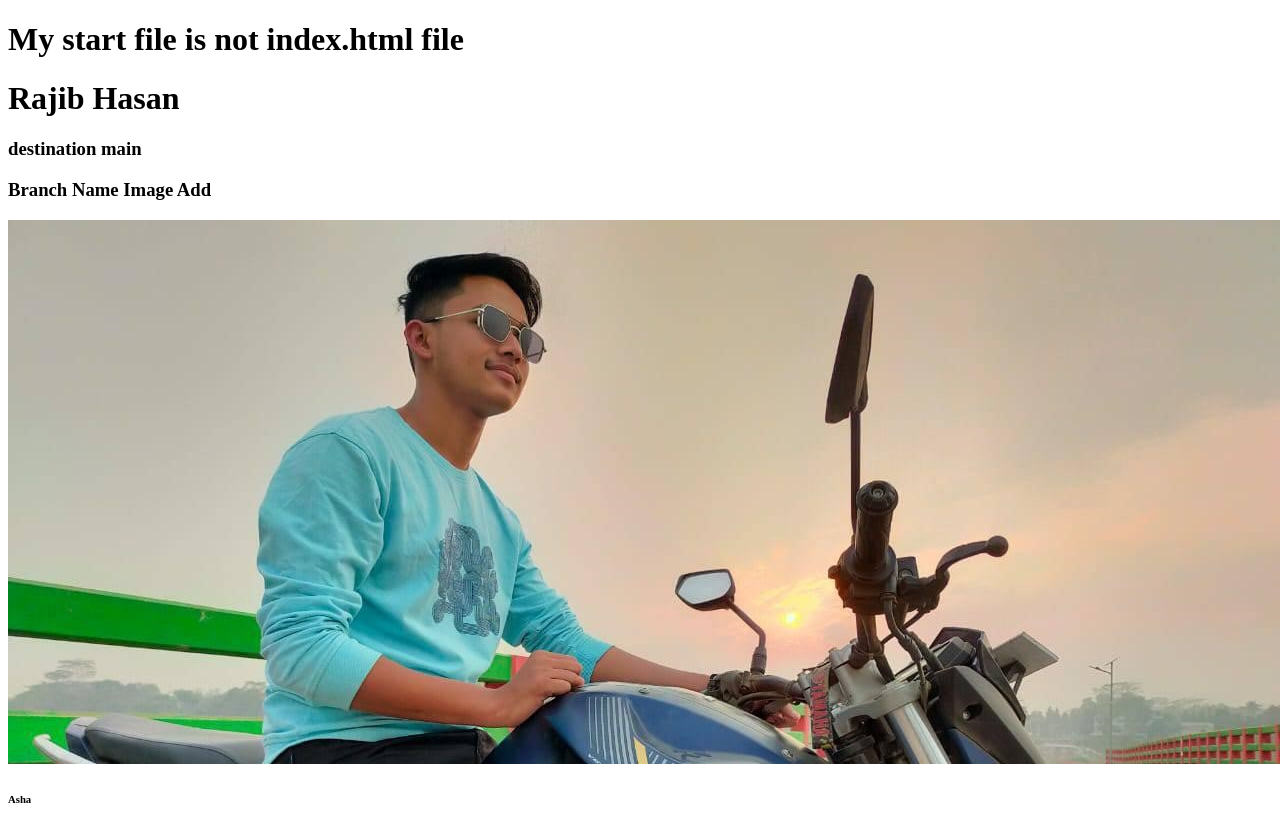
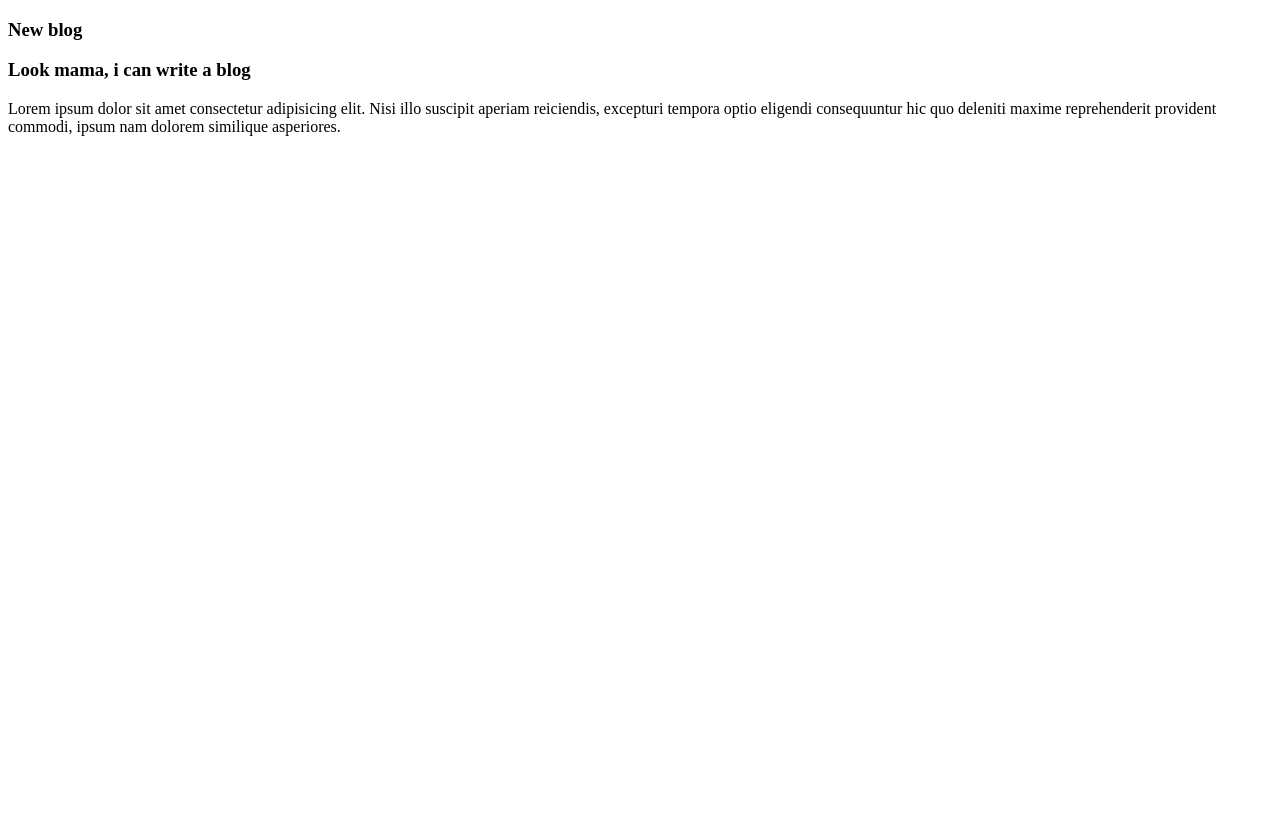
Before and after one commit to rajibhasan01/my-third-repo, a plain HTML site: page index.html in a window 1280 px wide. After the commit the page ends 800 px from the top, so only its background shows below. Drawn offline with Linux system fonts and the light colour scheme.

Commit message:
new blog added

```diff
--- a/index.html
+++ b/index.html
@@ -8,12 +8,11 @@
 </head>
 <body>
 
-    <h1>My start file is not index.html file</h1>
-    <h1>Rajib Hasan</h1>
-    <h3>destination main</h3>
-    <h3>Branch Name Image Add</h3>
-    <img src="rakib.jpg" alt="rakib">
-    <h6>Asha</h6>
+    <div>
+        <h3>New blog</h3>
+        <h3>Look mama, i can write a blog</h3>
+        <p>Lorem ipsum dolor sit amet consectetur adipisicing elit. Nisi illo suscipit aperiam reiciendis, excepturi tempora optio eligendi consequuntur hic quo deleniti maxime reprehenderit provident commodi, ipsum nam dolorem similique asperiores.</p>
+    </div>
 
 
 
```
